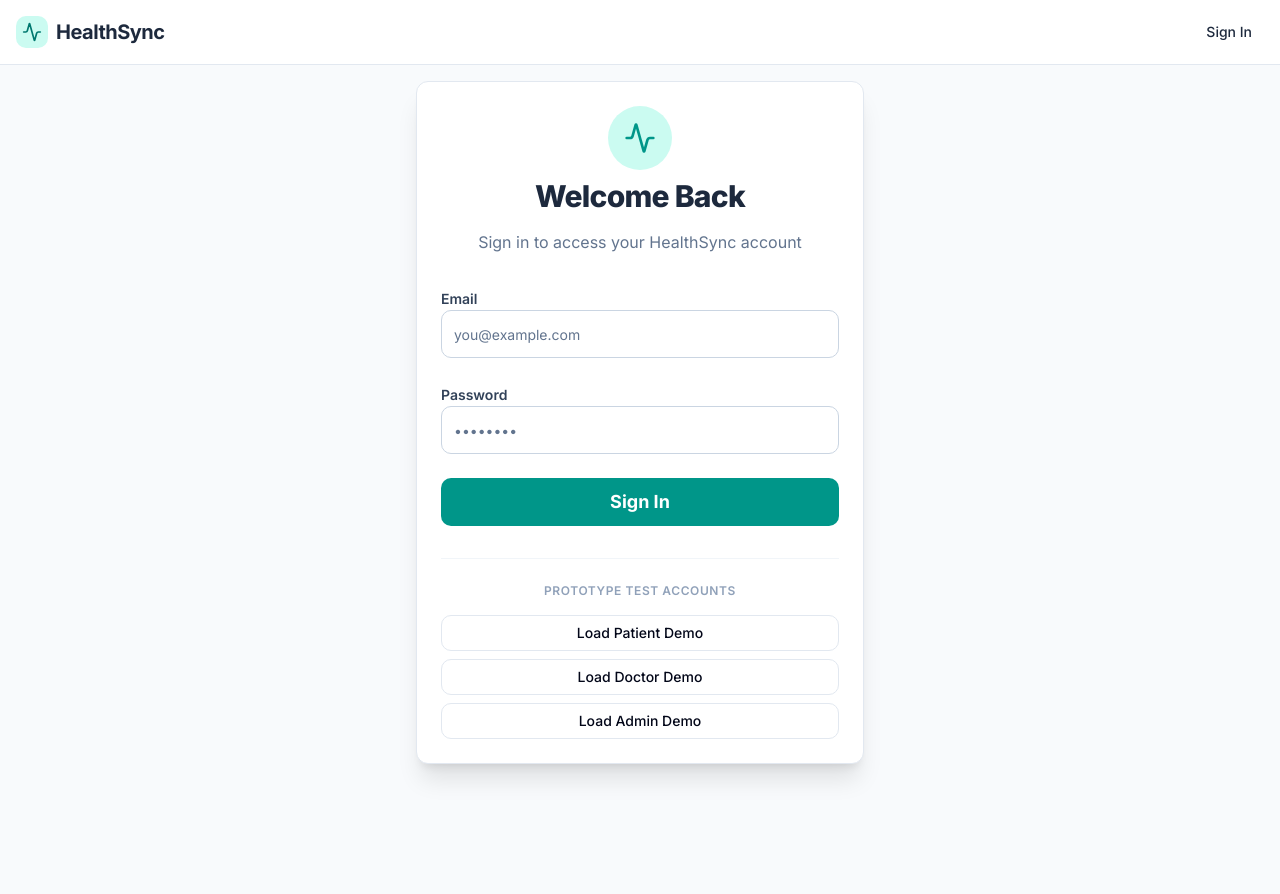
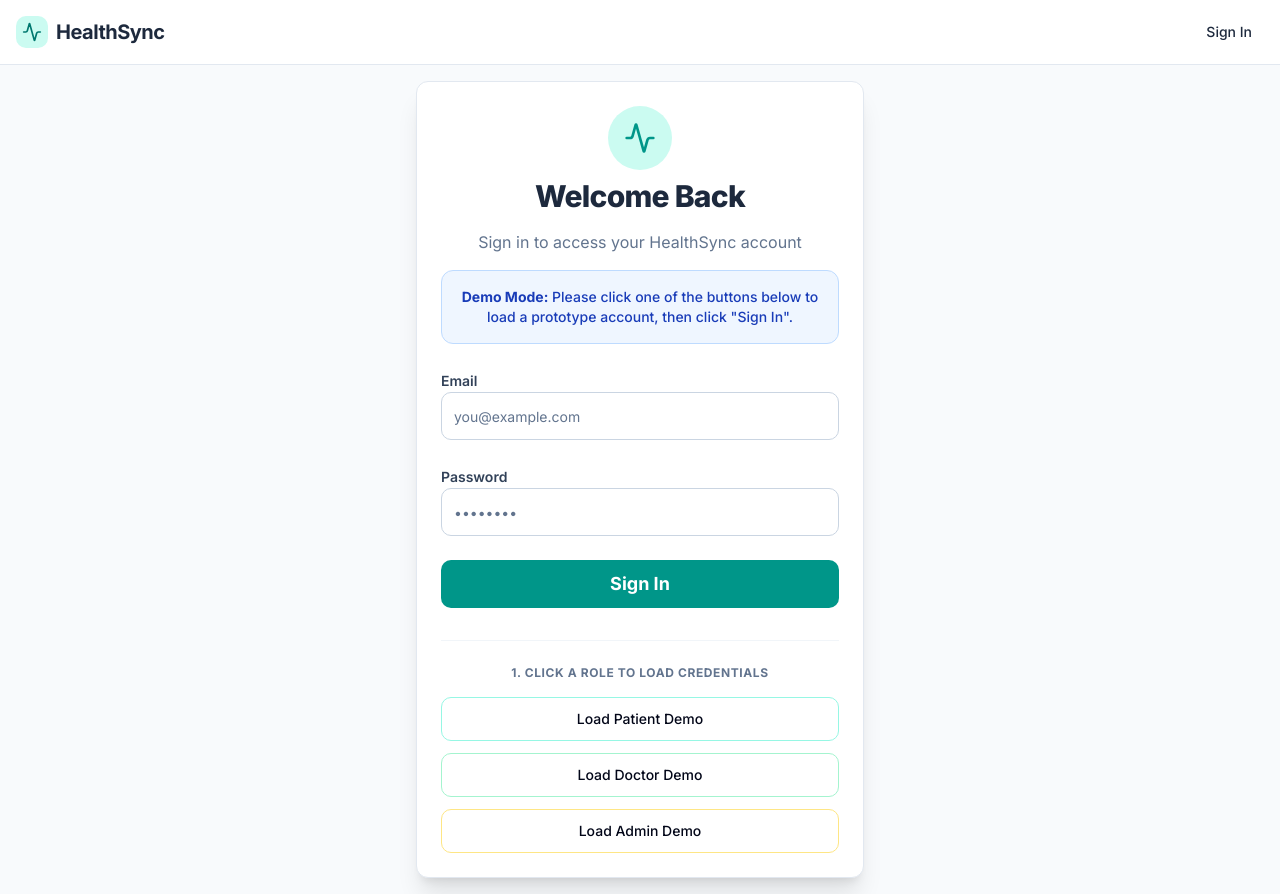
Before and after one commit to satheharsh/Unthinkable, a Next.js app: page /login in a window 1280 px wide. Before the commit the page ends 800 px from the top, so only its background shows below. Built offline with nearby package versions, Linux system fonts and the light colour scheme; no server answers.

Commit message:
fix: UX improvements for patient booking and demo login

```diff
--- a/src/app/login/page.tsx
+++ b/src/app/login/page.tsx
@@ -52,7 +52,7 @@ export default function LoginPage() {
   return (
     <div className="min-h-[80vh] flex items-center justify-center p-4 bg-slate-50">
       <Card className="w-full max-w-md shadow-xl border-slate-200">
-        <CardHeader className="text-center space-y-4 pb-8">
+        <CardHeader className="text-center space-y-4 pb-4">
           <div className="mx-auto bg-teal-100 w-16 h-16 rounded-full flex items-center justify-center mb-2">
             <Activity className="h-8 w-8 text-teal-600" />
           </div>
@@ -60,6 +60,11 @@ export default function LoginPage() {
           <p className="text-slate-500">Sign in to access your HealthSync account</p>
         </CardHeader>
         <CardContent>
+          <div className="mb-6 p-4 bg-blue-50 border border-blue-200 rounded-lg">
+            <p className="text-sm text-blue-800 font-medium text-center">
+              <strong>Demo Mode:</strong> Please click one of the buttons below to load a prototype account, then click "Sign In".
+            </p>
+          </div>
           <form onSubmit={handleLogin} className="space-y-6">
             <div className="space-y-2">
               <label className="text-sm font-semibold text-slate-700">Email</label>
@@ -89,17 +94,17 @@ export default function LoginPage() {
           </form>
 
           <div className="mt-8 pt-6 border-t border-slate-100">
-            <p className="text-xs font-semibold text-slate-400 uppercase tracking-wider text-center mb-4">
-              Prototype Test Accounts
+            <p className="text-xs font-bold text-slate-500 uppercase tracking-wider text-center mb-4">
+              1. Click a role to load credentials
             </p>
-            <div className="grid gap-2">
-              <Button variant="outline" size="sm" onClick={() => fillCredentials("patient@example.com")}>
+            <div className="grid gap-3">
+              <Button type="button" variant="outline" className="border-teal-200 hover:bg-teal-50 hover:text-teal-700" onClick={() => fillCredentials("patient@example.com")}>
                 Load Patient Demo
               </Button>
-              <Button variant="outline" size="sm" onClick={() => fillCredentials("doctor@example.com")}>
+              <Button type="button" variant="outline" className="border-emerald-200 hover:bg-emerald-50 hover:text-emerald-700" onClick={() => fillCredentials("doctor@example.com")}>
                 Load Doctor Demo
               </Button>
-              <Button variant="outline" size="sm" onClick={() => fillCredentials("admin@example.com")}>
+              <Button type="button" variant="outline" className="border-amber-200 hover:bg-amber-50 hover:text-amber-700" onClick={() => fillCredentials("admin@example.com")}>
                 Load Admin Demo
               </Button>
             </div>
--- a/src/app/patient/dashboard/page.tsx
+++ b/src/app/patient/dashboard/page.tsx
@@ -72,9 +72,16 @@ export default function PatientDashboardPage() {
       animate={{ opacity: 1, y: 0 }}
       className="max-w-6xl mx-auto p-8 space-y-12"
     >
-      <div className="space-y-4">
-        <h1 className="text-4xl font-extrabold tracking-tight text-slate-800">Patient Portal</h1>
-        <p className="text-xl text-slate-500">Manage your appointments, health summaries, and prescriptions.</p>
+      <div className="flex flex-col md:flex-row md:items-center justify-between gap-4">
+        <div className="space-y-4">
+          <h1 className="text-4xl font-extrabold tracking-tight text-slate-800">Patient Portal</h1>
+          <p className="text-xl text-slate-500">Manage your appointments, health summaries, and prescriptions.</p>
+        </div>
+        <Link href="/patient/search">
+          <Button size="lg" className="bg-teal-600 hover:bg-teal-700 shadow-md h-12 px-6 rounded-full font-bold">
+            + Book New Appointment
+          </Button>
+        </Link>
       </div>
 
       {/* Custom Tabs Navigation */}
```
